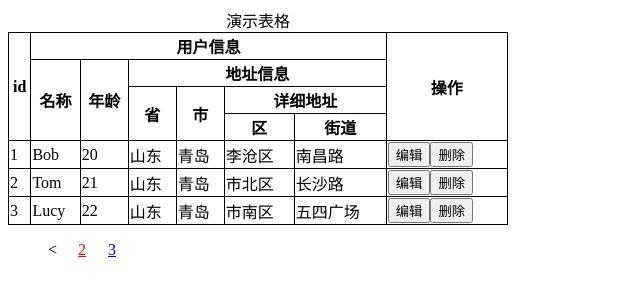
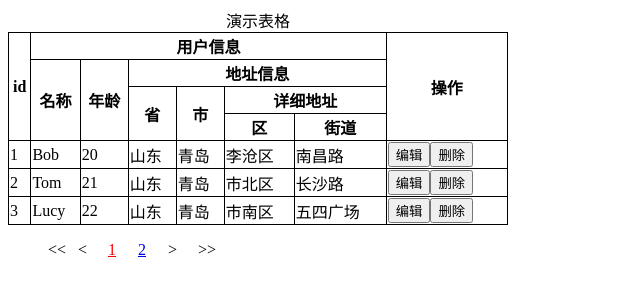
Before and after one commit to lampo1024/cxlt-vue2-table, a Vue app: page / in a window 1280 px wide. Shown: the top 300 px of the page, without its empty margins (0-640 px from the left). Built offline with nearby package versions, Linux system fonts and the light colour scheme.

Commit message:
pagination

```diff
--- a/src/App.vue
+++ b/src/App.vue
@@ -128,7 +128,7 @@ export default {
                 // 每页记录数
                 limit: 20,
                 // 当前页 从0开始
-                page: 1
+                page: 0
             },
             maxItemCount: 2
         }
--- a/src/table/Pagination.vue
+++ b/src/table/Pagination.vue
@@ -15,14 +15,24 @@
                                     <li class="next"><a href="#"
                                             title="Last"><i class="fa fa-angle-double-right"></i></a></li>
                                 -->
-        <li :disabled="prevDisabled">
-            <a @click="prevPage">
+        <li>
+            <a @click="firstPage">
+                <<</a>
+        </li>
+        <li :class="{disabled:prevDisabled}">
+            <a @click.prevent="prevPage">
                 <</a>
         </li>
         <li v-for="i in displayItems">
             <a href="#"
                @click="changePage(i)"
                :class="{active:currentPage==i}">{{i+1}}</a>
+        </li>
+        <li :class="{disabled:nextDisabled}">
+            <a @click="nextPage">></a>
+        </li>
+        <li>
+            <a @click="lastPage">>></a>
         </li>
     </ul>
 </template>
@@ -51,13 +61,10 @@ export default {
             return this.maxItemCount
         },
         prevDisabled() {
-            if (this.currentPage <= 0) {
-                return 'disabled'
-            }
-            return ''
+            return this.currentPage <= 0
         },
         nextDisabled() {
-
+            return this.currentPage >= this.pageCount - 1
         }
     },
     created() {
@@ -87,10 +94,22 @@ export default {
             this.$emit('change-page', page)
         },
         prevPage() {
-            this.changePage(--this.currentPage < 0 ? 0 : this.currentPage)
+            if (this.currentPage - 1 >= 0) {
+                --this.currentPage
+                this.changePage(this.currentPage)
+            }
         },
         nextPage() {
-
+            if (this.currentPage + 1 <= this.pageCount - 1) {
+                ++this.currentPage
+                this.changePage(this.currentPage)
+            }
+        },
+        firstPage() {
+            this.changePage(0)
+        },
+        lastPage() {
+            this.changePage(this.pageCount - 1)
         },
         getPageCount() {
             if (this.pagination.total && this.pagination.limit) {
@@ -108,7 +127,6 @@ export default {
                 }
             } else {
                 var halfDisplayCount = Math.floor(this.displayCount / 2)
-                // console.log(halfDisplayCount)
 
                 var chp = this.currentPage + halfDisplayCount
 
@@ -143,6 +161,10 @@ ul.pagination>li {
     width: 30px;
 }
 
+ul.pagination>li.disabled {
+    cursor: not-allowed
+}
+
 ul.pagination>li a.active {
     color: red;
 }
```
Lines whose indentation alone changed are shown as unchanged.
